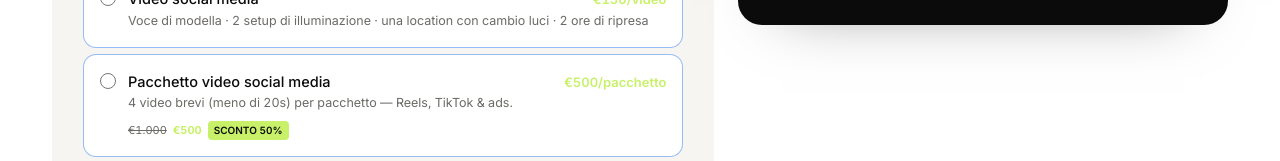
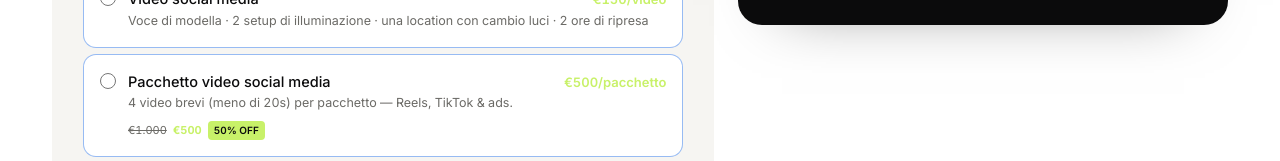
Before and after one commit to Nezsig/Meocy-Studio, a Next.js app: page / in a window 1280 px wide. Shown: the part 3640-3801 px from the top of the page. Built offline with nearby package versions, Linux system fonts and the light colour scheme.

Commit message:
Fix TypeScript error: remove unused discount property from locale config

```diff
--- a/components/Estimator.tsx
+++ b/components/Estimator.tsx
@@ -110,7 +110,7 @@ export function Estimator() {
                             <span className={`px-1.5 py-0.5 rounded text-[10px] font-semibold ${
                               isSelected ? 'bg-accent text-ink' : 'bg-accent text-ink'
                             }`}>
-                              {vtCfg.discount}
+                              50% OFF
                             </span>
                           </span>
                         )}
--- a/data/locales/en.ts
+++ b/data/locales/en.ts
@@ -141,8 +141,7 @@ export const en = {
         name: 'Social media video pack',
         description: '4 short videos (under 20s) per pack — Reels, TikTok & ads.',
         price: 500,
-        unit: 'pack',
-        discount: '50% OFF'
+        unit: 'pack'
       },
       commercial: {
         name: 'Social media commercial video',
--- a/data/locales/fr.ts
+++ b/data/locales/fr.ts
@@ -144,8 +144,7 @@ export const fr: Dict = {
         name: 'Pack vidéo réseaux sociaux',
         description: '4 vidéos courtes (moins de 20s) par pack — Reels, TikTok & pubs.',
         price: 500,
-        unit: 'pack',
-        discount: '-50%'
+        unit: 'pack'
       },
       commercial: {
         name: 'Vidéo commerciale réseaux sociaux',
--- a/data/locales/it.ts
+++ b/data/locales/it.ts
@@ -144,8 +144,7 @@ export const it: Dict = {
         name: 'Pacchetto video social media',
         description: '4 video brevi (meno di 20s) per pacchetto — Reels, TikTok & ads.',
         price: 500,
-        unit: 'pacchetto',
-        discount: 'SCONTO 50%'
+        unit: 'pacchetto'
       },
       commercial: {
         name: 'Video commerciale social media',
```
Also changed, not shown: 2 other files (tests, documents, lock files or other folders).
